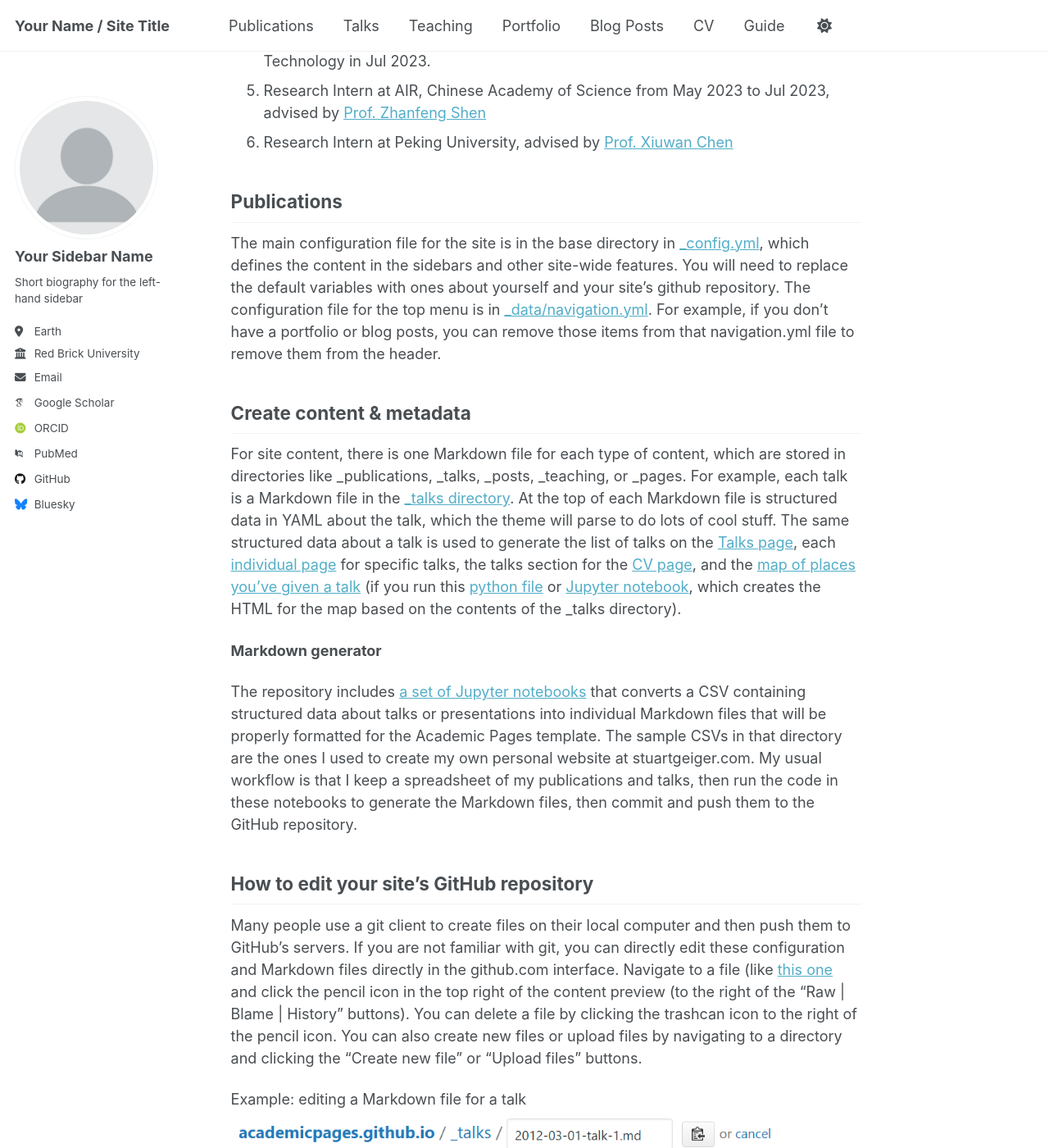
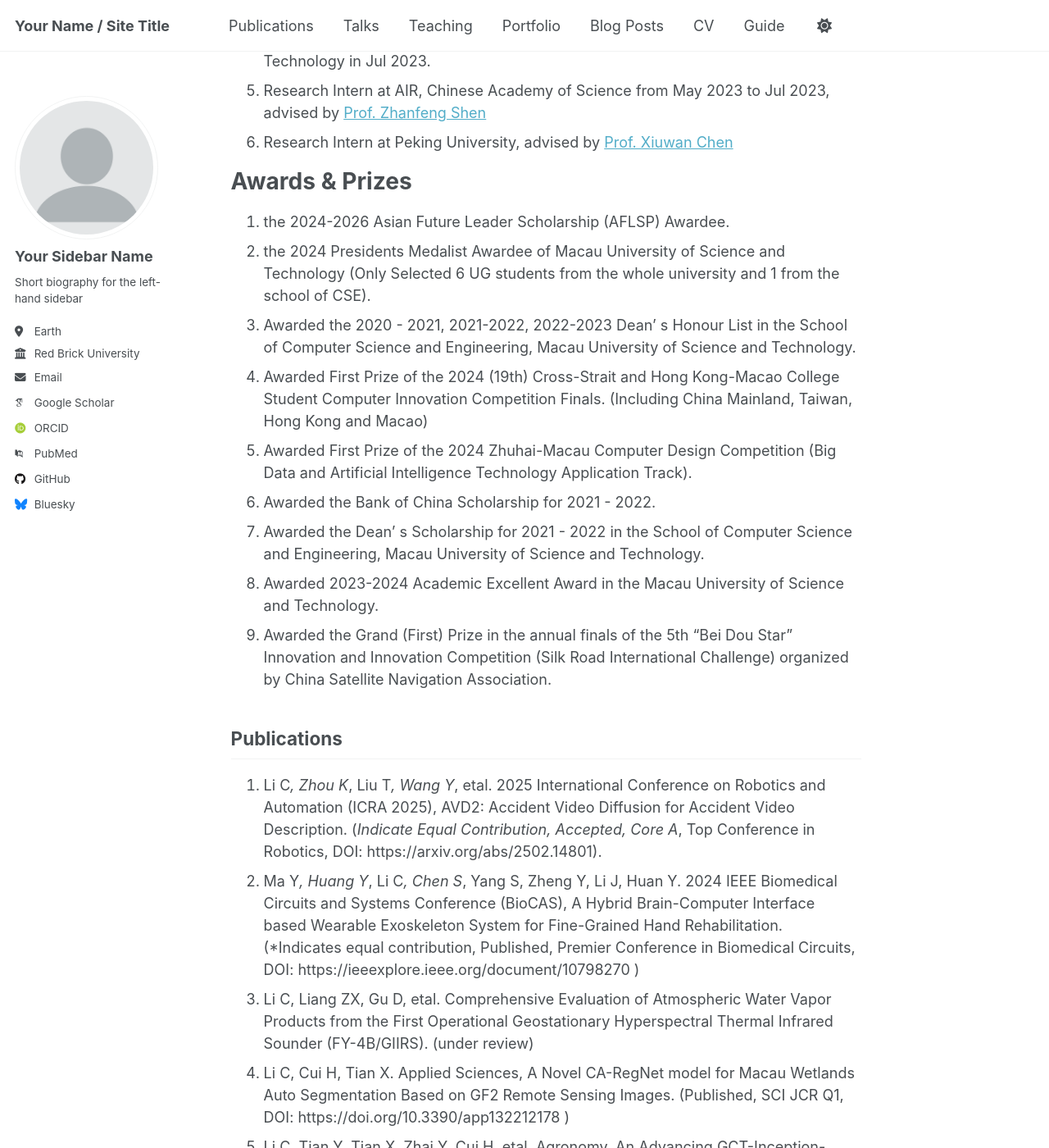
Before and after one commit to chengli24/chengli24, a Jekyll site: the page built from _pages/about.md, in a window 1280 px wide and 1400 px high, scrolled down 1137 px. Shown: the whole window at 82% size. Built offline with Jekyll 4.4.1, drawn with Linux system fonts in a browser that asks for light colours; some web fonts are replaced; a script that is not in the unit is left out; some of the changed text lies outside the part shown.

Commit message:
Update about.md

```diff
--- a/_pages/about.md
+++ b/_pages/about.md
@@ -28,26 +28,25 @@ Work Experiences
 5. Research Intern at AIR, Chinese Academy of Science from May 2023 to Jul 2023, advised by [Prof. Zhanfeng Shen](https://people.ucas.ac.cn/~shenzhanfeng)
 6. Research Intern at Peking University, advised by [Prof. Xiuwan Chen](https://sess.pku.edu.cn/info/1157/2012.htm)
 
+Awards & Prizes
+======
+1. the 2024-2026 Asian Future Leader Scholarship (AFLSP) Awardee.
+2. the 2024 Presidents Medalist Awardee of Macau University of Science and Technology (Only Selected 6 UG students from the whole university and 1 from the school of CSE).
+3. Awarded the 2020 - 2021, 2021-2022, 2022-2023 Dean' s Honour List in the School of Computer Science and Engineering, Macau University of Science and Technology.
+4. Awarded First Prize of the 2024 (19th) Cross-Strait and Hong Kong-Macao College Student Computer Innovation Competition Finals. (Including China Mainland, Taiwan, Hong Kong and Macao)
+5. Awarded First Prize of the 2024 Zhuhai-Macau Computer Design Competition (Big Data and Artificial Intelligence Technology Application Track).
+5. Awarded the Bank of China Scholarship for 2021 - 2022.
+6. Awarded the Dean' s Scholarship for 2021 - 2022 in the School of Computer Science and Engineering, Macau University of Science and Technology.
+7. Awarded 2023-2024 Academic Excellent Award in the Macau University of Science and Technology.
+8. Awarded the Grand (First) Prize in the annual finals of the 5th "Bei Dou Star" Innovation and Innovation Competition (Silk Road International Challenge) organized by China Satellite Navigation Association.
+
 Publications
 ------
-The main configuration file for the site is in the base directory in [_config.yml](https://github.com/academicpages/academicpages.github.io/blob/master/_config.yml), which defines the content in the sidebars and other site-wide features. You will need to replace the default variables with ones about yourself and your site's github repository. The configuration file for the top menu is in [_data/navigation.yml](https://github.com/academicpages/academicpages.github.io/blob/master/_data/navigation.yml). For example, if you don't have a portfolio or blog posts, you can remove those items from that navigation.yml file to remove them from the header.
-
-Create content & metadata
-------
-For site content, there is one Markdown file for each type of content, which are stored in directories like _publications, _talks, _posts, _teaching, or _pages. For example, each talk is a Markdown file in the [_talks directory](https://github.com/academicpages/academicpages.github.io/tree/master/_talks). At the top of each Markdown file is structured data in YAML about the talk, which the theme will parse to do lots of cool stuff. The same structured data about a talk is used to generate the list of talks on the [Talks page](https://academicpages.github.io/talks), each [individual page](https://academicpages.github.io/talks/2012-03-01-talk-1) for specific talks, the talks section for the [CV page](https://academicpages.github.io/cv), and the [map of places you've given a talk](https://academicpages.github.io/talkmap.html) (if you run this [python file](https://github.com/academicpages/academicpages.github.io/blob/master/talkmap.py) or [Jupyter notebook](https://github.com/academicpages/academicpages.github.io/blob/master/talkmap.ipynb), which creates the HTML for the map based on the contents of the _talks directory).
-
-**Markdown generator**
-
-The repository includes [a set of Jupyter notebooks](https://github.com/academicpages/academicpages.github.io/tree/master/markdown_generator
-) that converts a CSV containing structured data about talks or presentations into individual Markdown files that will be properly formatted for the Academic Pages template. The sample CSVs in that directory are the ones I used to create my own personal website at stuartgeiger.com. My usual workflow is that I keep a spreadsheet of my publications and talks, then run the code in these notebooks to generate the Markdown files, then commit and push them to the GitHub repository.
-
-How to edit your site's GitHub repository
-------
-Many people use a git client to create files on their local computer and then push them to GitHub's servers. If you are not familiar with git, you can directly edit these configuration and Markdown files directly in the github.com interface. Navigate to a file (like [this one](https://github.com/academicpages/academicpages.github.io/blob/master/_talks/2012-03-01-talk-1.md) and click the pencil icon in the top right of the content preview (to the right of the "Raw | Blame | History" buttons). You can delete a file by clicking the trashcan icon to the right of the pencil icon. You can also create new files or upload files by navigating to a directory and clicking the "Create new file" or "Upload files" buttons.
-
-Example: editing a Markdown file for a talk
-![Editing a Markdown file for a talk](/images/editing-talk.png)
-
-For more info
-------
-More info about configuring Academic Pages can be found in [the guide](https://academicpages.github.io/markdown/), the [growing wiki](https://github.com/academicpages/academicpages.github.io/wiki), and you can always [ask a question on GitHub](https://github.com/academicpages/academicpages.github.io/discussions). The [guides for the Minimal Mistakes theme](https://mmistakes.github.io/minimal-mistakes/docs/configuration/) (which this theme was forked from) might also be helpful.
+1. Li C*, Zhou K*, Liu T*, Wang Y*, etal. 2025 International Conference on Robotics and Automation (ICRA 2025), AVD2: Accident Video Diffusion for Accident Video Description. (*Indicate Equal Contribution, Accepted, Core A*, Top Conference in Robotics, DOI: https://arxiv.org/abs/2502.14801).
+2. Ma Y*, Huang Y*, Li C*, Chen S*, Yang S, Zheng Y, Li J, Huan Y. 2024 IEEE Biomedical Circuits and Systems Conference (BioCAS), A Hybrid Brain-Computer Interface based Wearable Exoskeleton System for Fine-Grained Hand Rehabilitation. (*Indicates equal contribution, Published, Premier Conference in Biomedical Circuits, DOI: https://ieeexplore.ieee.org/document/10798270 )
+3. Li C, Liang ZX, Gu D, etal. Comprehensive Evaluation of Atmospheric Water Vapor Products from the First Operational Geostationary Hyperspectral Thermal Infrared Sounder (FY-4B/GIIRS). (under review)
+4. Li C, Cui H, Tian X. Applied Sciences, A Novel CA-RegNet model for Macau Wetlands Auto Segmentation Based on GF2 Remote Sensing Images. (Published, SCI JCR Q1, DOI: https://doi.org/10.3390/app132212178 )
+5. Li C, Tian Y, Tian X, Zhai Y, Cui H, etal. Agronomy, An Advancing GCT-Inception-ResNet-V3 Model for Arboreal Pest Identification. (Published, SCI JCR Q1, DOI: https://doi.org/10.3390/agronomy14040864)
+6. Li C, Song M, Ma Y. A Novel TAME-RegNetY Model: Enhancing Plant Pest Identification for Sustainable Environmental Conservation. (Minor Revision, under third round review)
+7. Yang Q, Ye B, Li C, Tian X. Unveiling Mars' Water Potential: A Novel Multi-scale Dynamic Sensory Field Algorithm for Mud Volcano Detection. (Major Revision, under second round review)
+8. Tian Y, Li C, Tian X. China Invention Patent, Image feature recognition method, system, electronic device and storage medium (went public, substantive review in progress, http://epub.cnipa.gov.cn/patent/CN118736345A)
```
